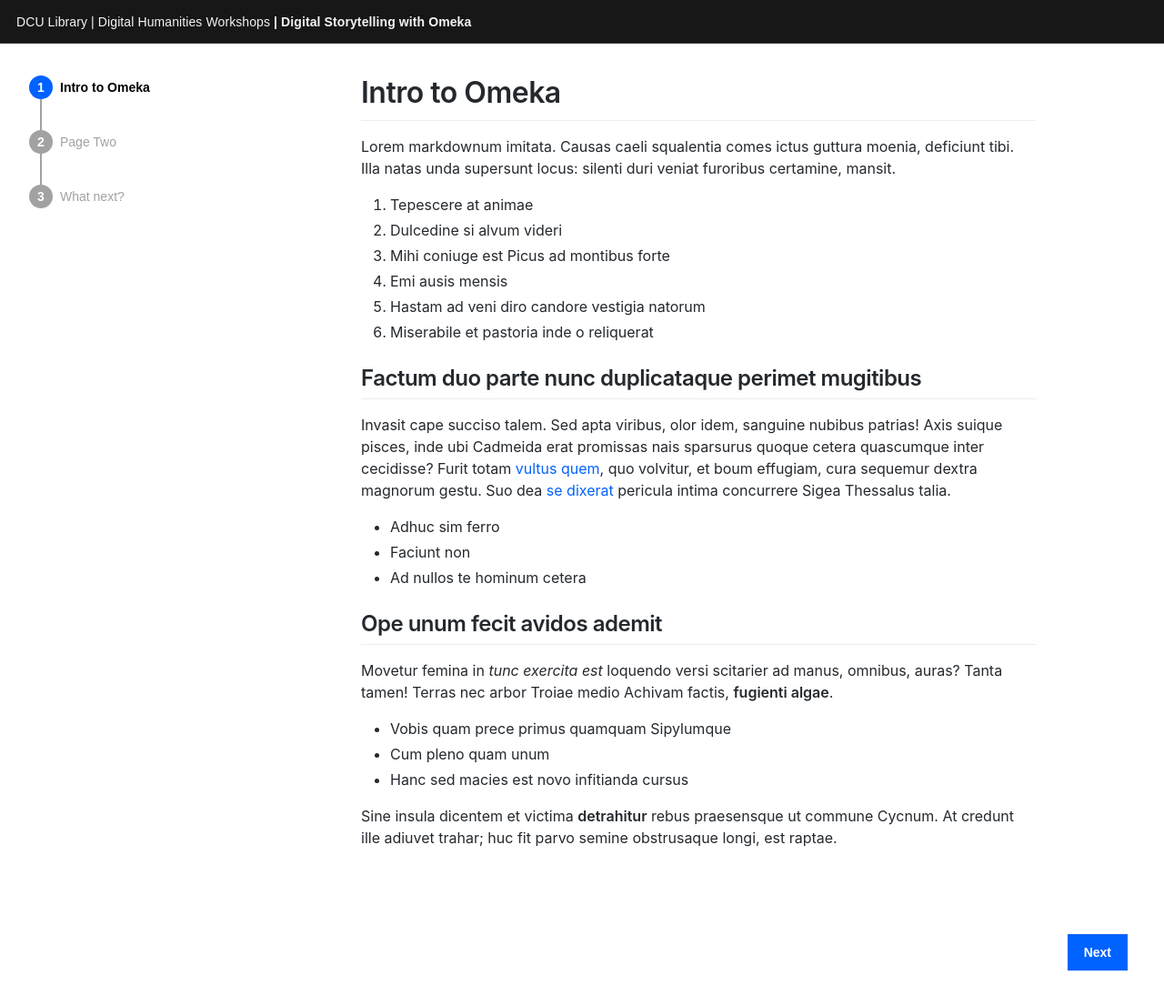
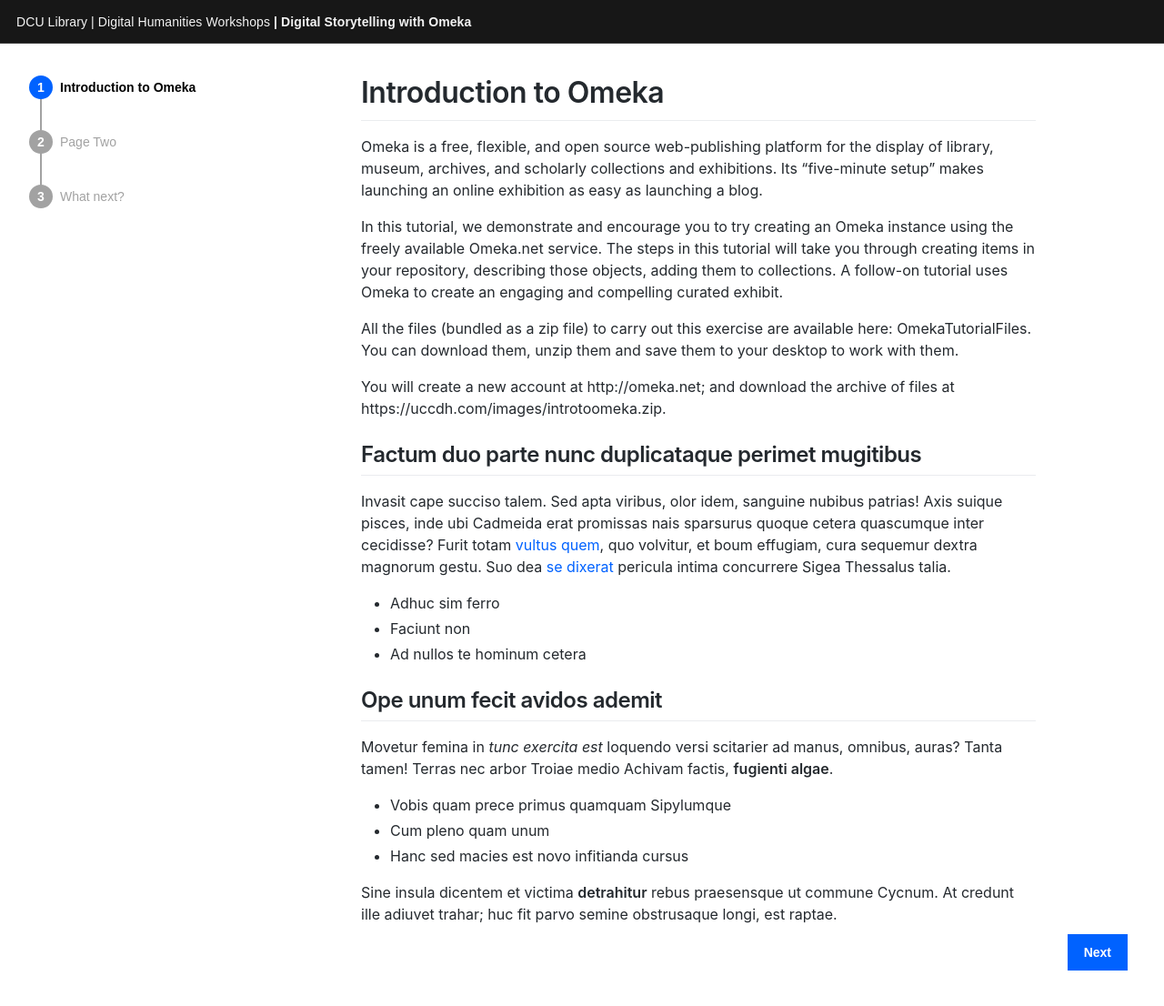
Before and after one commit to liamodwyer/omeka-workshop, a Jekyll site: the page built from _workshop/index.md, in a window 1280 px wide. Shown: the top 1106 px of the page at 91% size. Built offline with Jekyll 4.4.1, drawn with Linux system fonts in a browser that asks for light colours; some web fonts are replaced.

Commit message:
Begin Intro content

```diff
--- a/_workshop/index.md
+++ b/_workshop/index.md
@@ -1,18 +1,15 @@
 ---
-title: Intro to Omeka # The title of the page
+title: Introduction to Omeka # The title of the page
 date: 0000-01-01    # Page order is set by date
 ---
 
-Lorem markdownum imitata. Causas caeli squalentia comes ictus guttura moenia,
-deficiunt tibi. Illa natas unda supersunt locus: silenti duri veniat furoribus
-certamine, mansit.
+Omeka is a free, flexible, and open source web-publishing platform for the display of library, museum, archives, and scholarly collections and exhibitions. Its “five-minute setup” makes launching an online exhibition as easy as launching a blog.
 
-1. Tepescere at animae
-2. Dulcedine si alvum videri
-3. Mihi coniuge est Picus ad montibus forte
-4. Emi ausis mensis
-5. Hastam ad veni diro candore vestigia natorum
-6. Miserabile et pastoria inde o reliquerat
+In this tutorial, we demonstrate and encourage you to try creating an Omeka instance using the freely available Omeka.net service. The steps in this tutorial will take you through creating items in your repository, describing those objects, adding them to collections. A follow-on tutorial uses Omeka to create an engaging and compelling curated exhibit.
+
+All the files (bundled as a zip file) to carry out this exercise are available here: OmekaTutorialFiles. You can download them, unzip them and save them to your desktop to work with them.
+
+You will create a new account at http://omeka.net; and download the archive of files at https://uccdh.com/images/introtoomeka.zip.
 
 ## Factum duo parte nunc duplicataque perimet mugitibus
 
```
